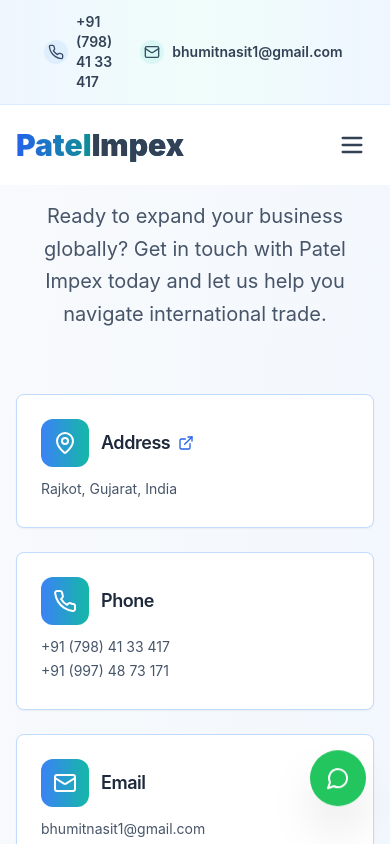
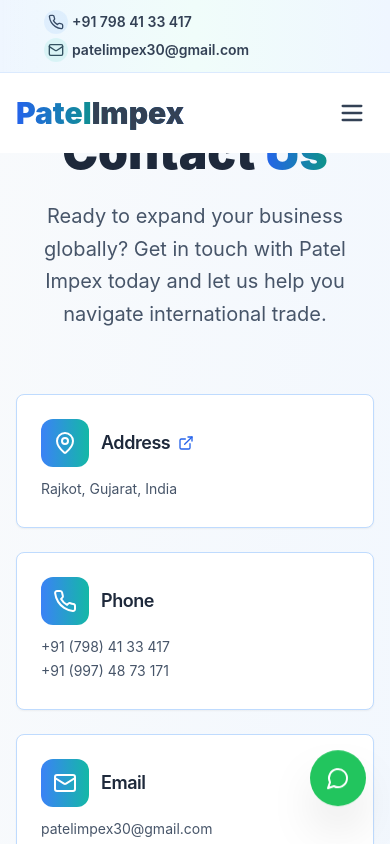
Before and after one commit to Bhumit717/lime-echo-clone-45, a React (Vite) app: page /contact in a window 390 px wide. Shown: the top 844 px of the page. Built offline with nearby package versions, Linux system fonts and the light colour scheme.

Commit message:
Fix: Replace emails and mobile layout
Replaced all email addresses with `patelimpex30@gmail.com` and fixed the mobile layout of the mobile number in the upper bar.

```diff
--- a/src/components/Footer.tsx
+++ b/src/components/Footer.tsx
@@ -1,3 +1,4 @@
+
 import { Facebook, Twitter, Linkedin, Instagram, Phone, Mail, MapPin, Globe, ArrowRight } from "lucide-react";
 import { Link } from "react-router-dom";
 import { useState } from "react";
@@ -97,7 +98,7 @@ const Footer = () => {
               </div>
               <div className="flex items-center space-x-3 text-slate-300 hover:text-blue-400 transition-colors cursor-pointer">
                 <Mail className="h-5 w-5 text-teal-400" />
-                <span>bhumitnasit1@gmail.com</span>
+                <span>patelimpex30@gmail.com</span>
               </div>
               <div className="flex items-center space-x-3 text-slate-300">
                 <Globe className="h-5 w-5 text-teal-400" />
--- a/src/components/Navigation.tsx
+++ b/src/components/Navigation.tsx
@@ -40,22 +40,22 @@ const Navigation = () => {
       <div className="bg-gradient-to-r from-blue-50 via-teal-50 to-blue-50 text-slate-700 py-3 px-4 border-b border-blue-100 relative overflow-hidden">
         <div className="absolute inset-0 bg-gradient-to-r from-transparent via-white/20 to-transparent animate-shimmer"></div>
         <div className="container mx-auto flex justify-between items-center text-sm relative z-10">
-          <div className="flex items-center space-x-8">
-            <div className="flex items-center space-x-3 hover:text-blue-600 transition-all duration-300 cursor-pointer group">
+          <div className="flex items-center flex-wrap gap-2 sm:gap-8">
+            <div className="flex items-center space-x-2 sm:space-x-3 hover:text-blue-600 transition-all duration-300 cursor-pointer group">
               <div className="relative">
                 <Phone size={16} className="group-hover:scale-110 transition-transform duration-300" />
                 <div className="absolute -inset-1 bg-blue-400 rounded-full opacity-0 group-hover:opacity-20 animate-pulse"></div>
               </div>
-              <span className="font-semibold group-hover:font-bold transition-all duration-300">+91 (798) 41 33 417</span>
+              <span className="font-semibold group-hover:font-bold transition-all duration-300 whitespace-nowrap">+91 798 41 33 417</span>
             </div>
-            <div className="flex items-center space-x-3 hover:text-blue-600 transition-all duration-300 cursor-pointer group">
+            <div className="flex items-center space-x-2 sm:space-x-3 hover:text-blue-600 transition-all duration-300 cursor-pointer group">
               <div className="relative">
                 <Mail size={16} className="group-hover:scale-110 transition-transform duration-300" />
                 <div className="absolute -inset-1 bg-teal-400 rounded-full opacity-0 group-hover:opacity-20 animate-pulse"></div>
               </div>
-              <span className="font-semibold group-hover:font-bold transition-all duration-300">bhumitnasit1@gmail.com</span>
+              <span className="font-semibold group-hover:font-bold transition-all duration-300 whitespace-nowrap">patelimpex30@gmail.com</span>
             </div>
-            <div className="hidden md:flex items-center space-x-3 text-blue-600 group cursor-pointer">
+            <div className="hidden lg:flex items-center space-x-3 text-blue-600 group cursor-pointer">
               <Globe size={16} className="group-hover:rotate-12 transition-transform duration-300" />
               <span className="font-bold animate-text-shimmer bg-gradient-to-r from-blue-600 via-teal-600 to-blue-600 bg-clip-text text-transparent bg-size-200 bg-pos-0">Global Trade Solutions Since 2010</span>
             </div>
--- a/src/pages/Contact.tsx
+++ b/src/pages/Contact.tsx
@@ -119,7 +119,7 @@ const Contact = () => {
     {
       icon: Mail,
       title: "Email",
-      details: ["bhumitnasit1@gmail.com", "shubhambsavaliya@gmail.com"],
+      details: ["patelimpex30@gmail.com"],
     },
     {
       icon: Clock,
--- a/src/pages/Inquiry.tsx
+++ b/src/pages/Inquiry.tsx
@@ -1,4 +1,3 @@
-
 import Navigation from "@/components/Navigation";
 import Footer from "@/components/Footer";
 import WhatsAppChat from "@/components/WhatsAppChat";
```
